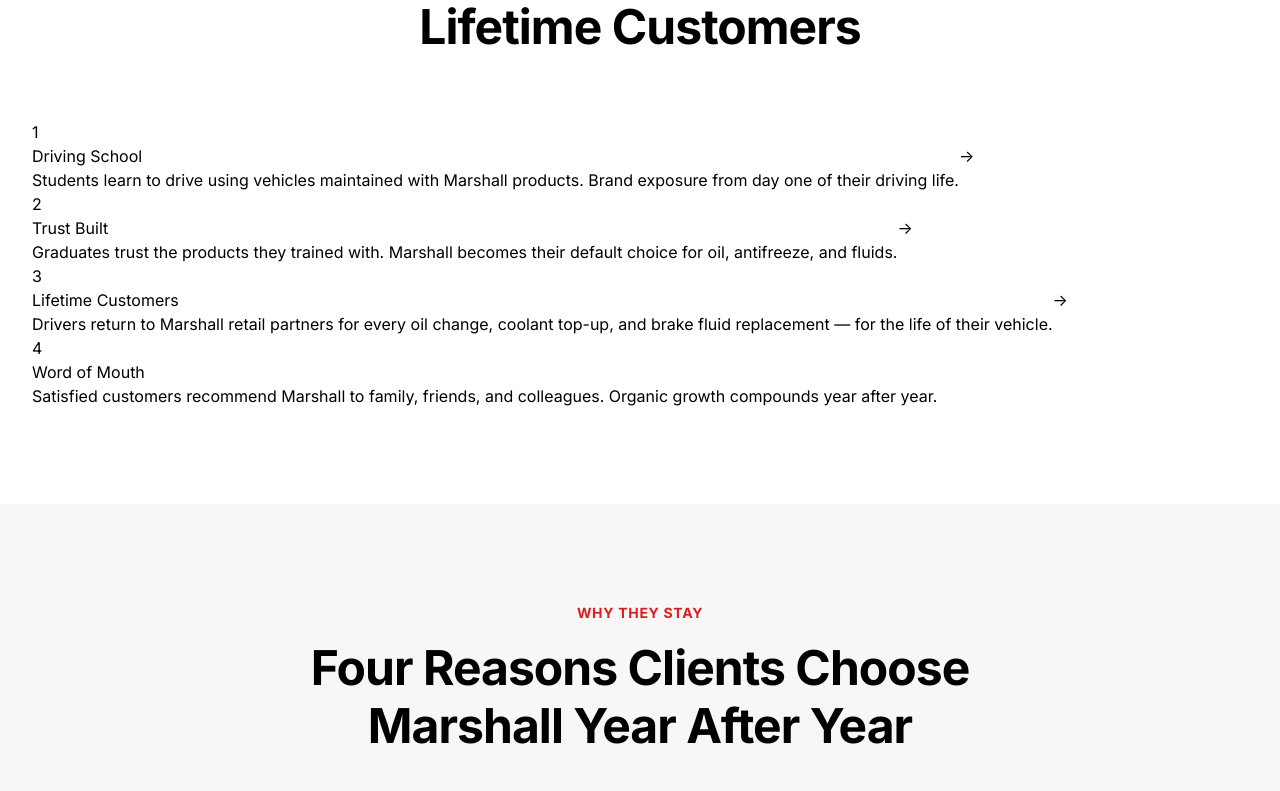
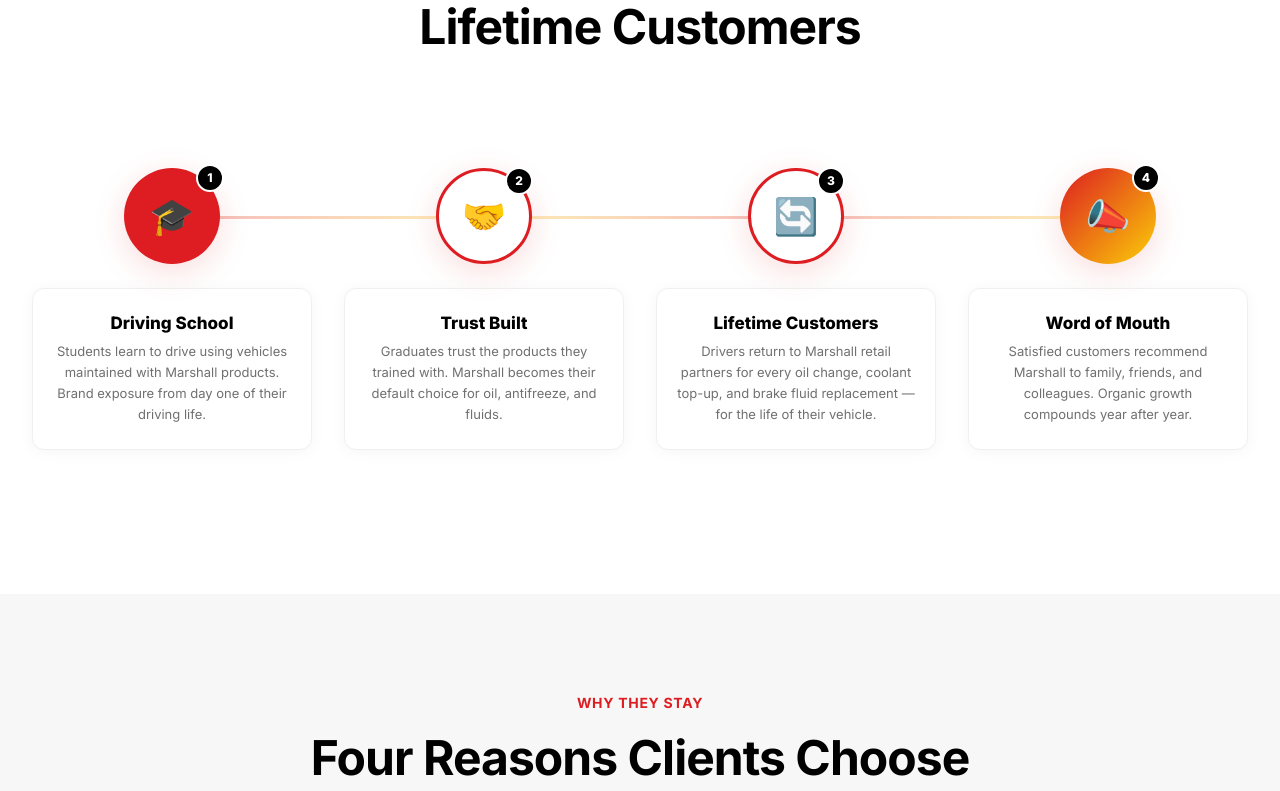
Before and after one commit to mansourMP/Marshall, a Next.js app: page /en/clients in a window 1280 px wide. Shown: the part 2649-3440 px from the top of the page. Built offline with nearby package versions, Linux system fonts and the light colour scheme; some icons are missing.

Commit message:
fix: enforce consistent white/light design — only contact footer stays dark

```diff
--- a/app/[lang]/contact/ContactClient.tsx
+++ b/app/[lang]/contact/ContactClient.tsx
@@ -67,7 +67,7 @@
       </section>
 
       {/* ── Contact Info ────────────────────────────────── */}
-      <section className="section section--dark">
+      <section className="section" style={{ background: "#1F1F1F", color: "#FFFFFF" }}>
         <div className="container">
           <SectionHeader eyebrow={contact.locationEyebrow} title="Manufacturing & Sales Office" light />
           <div style={{ display: "grid", gridTemplateColumns: "repeat(3, 1fr)", gap: "2rem", maxWidth: 900, marginInline: "auto" }}>
--- a/app/globals.css
+++ b/app/globals.css
@@ -110,15 +110,15 @@
 }
 
 .section--dark {
-  background-color: var(--shell-black);
-  color: var(--shell-white);
+  background-color: var(--shell-gray-light);
+  color: var(--shell-black);
 }
 
 .section--dark h1,
 .section--dark h2,
 .section--dark h3,
 .section--dark h4 {
-  color: var(--shell-white);
+  color: var(--shell-black);
 }
 
 .section--light {
--- a/app/not-found.tsx
+++ b/app/not-found.tsx
@@ -11,8 +11,8 @@
         justifyContent: "center",
         textAlign: "center",
         padding: "2rem",
-        background: "var(--marshal-navy)",
-        color: "var(--marshal-white)",
+        background: "#FFFFFF",
+        color: "var(--shell-black)",
       }}
     >
       <div style={{ fontSize: "5rem", fontWeight: 800, color: "var(--marshal-amber)", lineHeight: 1, marginBottom: "1rem" }}>404</div>
--- a/components/CTABanner.tsx
+++ b/components/CTABanner.tsx
@@ -19,7 +19,7 @@
     <section className="cta-banner">
       <div className="container">
         <h2 className="cta-banner__title" style={{ fontSize: "clamp(2rem, 5vw, 3rem)", marginBottom: "1.5rem" }}>{title}</h2>
-        {body && <p className="cta-banner__body" style={{ fontSize: "1.25rem", marginBottom: "3rem", color: "var(--shell-gray-light)" }}>{body}</p>}
+        {body && <p className="cta-banner__body" style={{ fontSize: "1.25rem", marginBottom: "3rem", color: "var(--shell-gray)" }}>{body}</p>}
         <Link
           href={ctaHref}
           className={`btn btn--${variant} btn--large`}
@@ -31,8 +31,8 @@
         .cta-banner {
           text-align: center;
           padding-block: 8rem;
-          background: var(--shell-black);
-          color: #FFFFFF;
+          background: var(--shell-gray-light);
+          color: var(--shell-black);
         }
       `}</style>
     </section>
--- a/components/FlywheelDiagram.tsx
+++ b/components/FlywheelDiagram.tsx
@@ -8,21 +8,122 @@
   steps: FlywheelStep[];
 };
 
+const ICONS = ["🎓", "🤝", "🔄", "📣"];
+
 export function FlywheelDiagram({ steps }: FlywheelDiagramProps) {
   return (
-    <div className="flywheel">
-      {steps.map((s, i) => (
-        <div key={s.step} style={{ display: "flex", alignItems: "center" }}>
-          <div className="flywheel-step">
-            <div className="flywheel-step__circle">{s.step}</div>
-            <div className="flywheel-step__title">{s.title}</div>
-            <p className="flywheel-step__body">{s.description}</p>
+    <div style={{ position: "relative", padding: "3rem 0" }}>
+      {/* Background connecting path */}
+      <div style={{
+        display: "grid",
+        gridTemplateColumns: "repeat(4, 1fr)",
+        gap: "2rem",
+        position: "relative",
+      }}>
+        {/* Horizontal connector line */}
+        <div style={{
+          position: "absolute",
+          top: 48,
+          left: "12.5%",
+          right: "12.5%",
+          height: 3,
+          background: "linear-gradient(90deg, var(--shell-red), var(--shell-yellow), var(--shell-red), var(--shell-yellow))",
+          opacity: 0.3,
+          zIndex: 0,
+        }} />
+
+        {steps.map((s, i) => (
+          <div key={s.step} style={{ position: "relative", zIndex: 1, textAlign: "center" }}>
+            {/* Step circle with icon */}
+            <div style={{
+              width: 96,
+              height: 96,
+              borderRadius: "50%",
+              background: i === 0
+                ? "var(--shell-red)"
+                : i === steps.length - 1
+                  ? "linear-gradient(135deg, var(--shell-red), var(--shell-yellow))"
+                  : "#FFFFFF",
+              border: i === 0 || i === steps.length - 1 ? "none" : "3px solid var(--shell-red)",
+              display: "flex",
+              alignItems: "center",
+              justifyContent: "center",
+              margin: "0 auto 1.5rem",
+              fontSize: "2.25rem",
+              color: i === 0 || i === steps.length - 1 ? "#FFF" : "var(--shell-red)",
+              boxShadow: "0 8px 32px rgba(221,29,33,0.15)",
+              position: "relative",
+              transition: "transform 0.3s ease",
+            }}
+            onMouseEnter={(e) => { (e.currentTarget as HTMLElement).style.transform = "scale(1.08)"; }}
+            onMouseLeave={(e) => { (e.currentTarget as HTMLElement).style.transform = "scale(1)"; }}
+            >
+              {/* Step number badge */}
+              <span style={{
+                position: "absolute",
+                top: -4,
+                right: -4,
+                width: 28,
+                height: 28,
+                borderRadius: "50%",
+                background: "var(--shell-black)",
+                color: "#FFF",
+                fontSize: "0.75rem",
+                fontWeight: 800,
+                display: "flex",
+                alignItems: "center",
+                justifyContent: "center",
+                border: "2px solid #FFF",
+              }}>
+                {s.step}
+              </span>
+              {ICONS[i]}
+            </div>
+
+            {/* Content card */}
+            <div style={{
+              background: "#FFFFFF",
+              borderRadius: 12,
+              padding: "1.5rem 1.25rem",
+              boxShadow: "0 2px 16px rgba(0,0,0,0.04)",
+              border: "1px solid #F0F0F0",
+            }}>
+              <h4 style={{
+                fontSize: "1.0625rem",
+                fontWeight: 800,
+                marginBottom: "0.5rem",
+                color: "var(--shell-black)",
+              }}>
+                {s.title}
+              </h4>
+              <p style={{
+                fontSize: "0.8125rem",
+                color: "var(--shell-gray)",
+                lineHeight: 1.6,
+              }}>
+                {s.description}
+              </p>
+            </div>
+
+            {/* Arrow to next */}
+            {i < steps.length - 1 && (
+              <div style={{
+                display: "none", // Hidden on desktop — connector line above handles this
+              }} />
+            )}
           </div>
-          {i < steps.length - 1 && (
-            <div className="flywheel-arrow" aria-hidden="true">→</div>
-          )}
-        </div>
-      ))}
+        ))}
+      </div>
+
+      {/* Mobile: stack vertically */}
+      <style jsx>{`
+        @media (max-width: 768px) {
+          .flywheel-grid {
+            grid-template-columns: 1fr !important;
+            gap: 1.5rem !important;
+          }
+        }
+      `}</style>
     </div>
   );
 }
--- a/components/TeamMemberCard.tsx
+++ b/components/TeamMemberCard.tsx
@@ -30,7 +30,7 @@
   const imageUrl = getImageUrl(member.id);
 
   return (
-    <div style={{ background: "var(--marshal-charcoal)", border: "1px solid #334155", borderRadius: "0.75rem", padding: "2rem", color: "var(--marshal-white)" }}>
+    <div style={{ background: "#FFFFFF", border: "1px solid #E5E5E5", borderRadius: "0.75rem", padding: "2rem", color: "var(--shell-black)" }}>
       {imageUrl ? (
         <img
           src={imageUrl}
@@ -38,7 +38,7 @@
           style={{ width: 80, height: 80, borderRadius: "0.5rem", objectFit: "cover", marginBottom: "1rem" }}
         />
       ) : (
-        <div style={{ width: 64, height: 64, borderRadius: "0.5rem", background: "linear-gradient(135deg, var(--marshal-amber), var(--marshal-gold))", display: "flex", alignItems: "center", justifyContent: "center", fontSize: "1.5rem", fontWeight: 800, color: "var(--marshal-navy)", marginBottom: "1rem" }}>
+        <div style={{ width: 64, height: 64, borderRadius: "0.5rem", background: "linear-gradient(135deg, var(--marshal-amber), var(--marshal-gold))", display: "flex", alignItems: "center", justifyContent: "center", fontSize: "1.5rem", fontWeight: 800, color: "#FFF", marginBottom: "1rem" }}>
           {member.name.split(" ").map((n) => n[0]).join("").slice(0, 2)}
         </div>
       )}
```
Also changed, not shown: app/[lang]/trade/TradeClient.tsx (+4 -4 lines).
